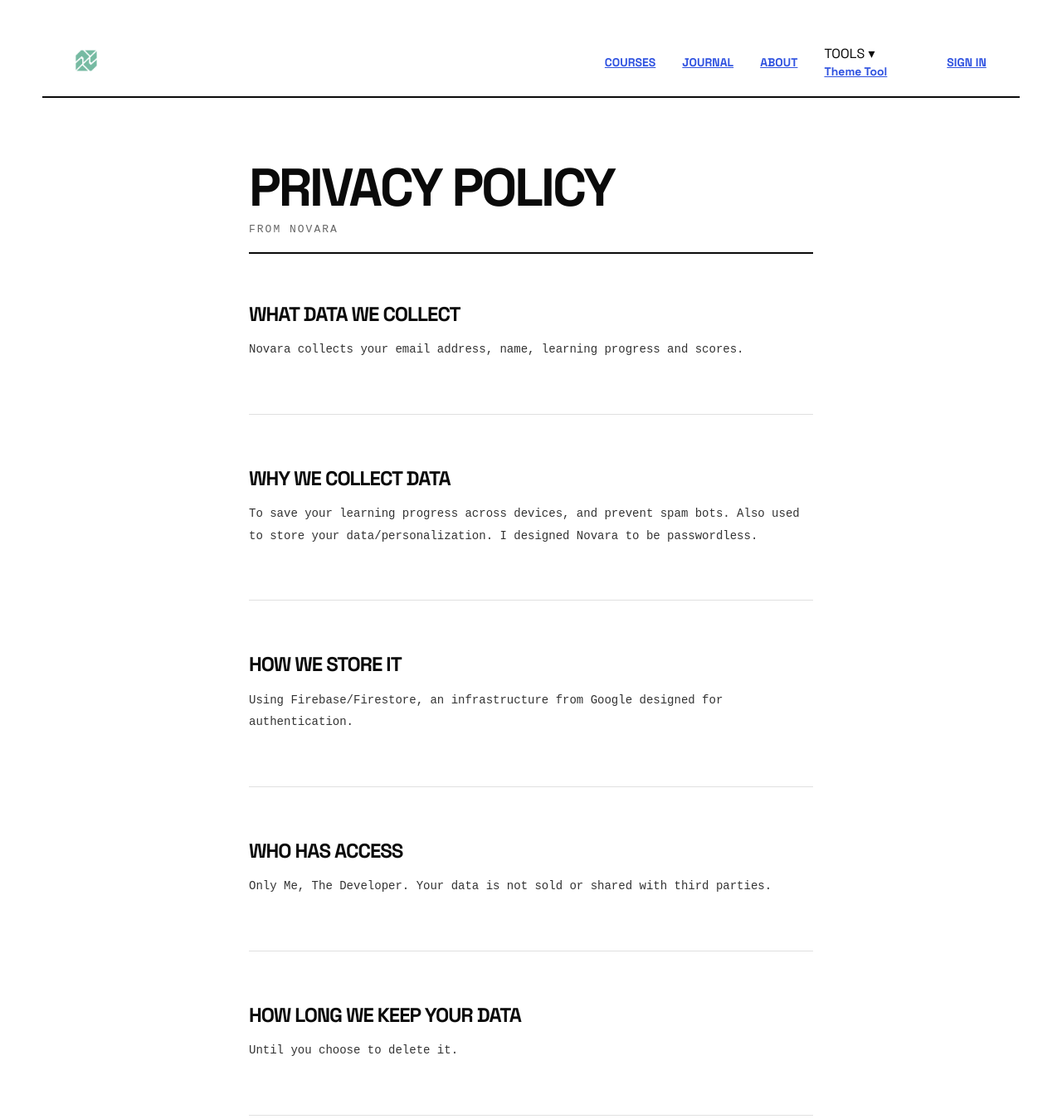
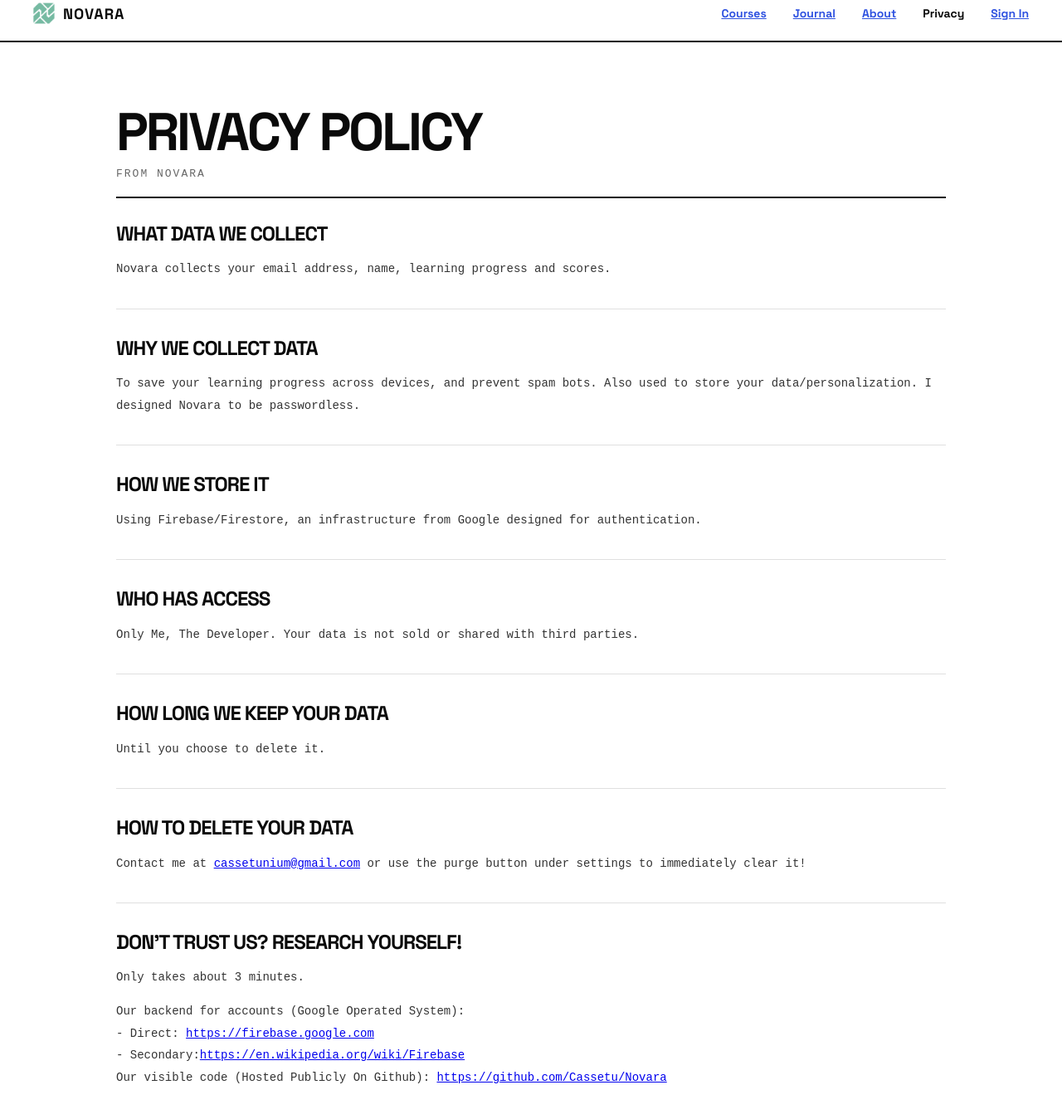
Before and after one commit to Cassetu/Novara, a plain HTML site: page html/privacy.html in a window 1280 px wide. Shown: the part 17-1366 px from the top of the page at 83% size. Drawn offline with Linux system fonts and the light colour scheme.

Commit message:
v1.04.58 | privacy update and about css update | 8-6-26

```diff
--- a/css/about.css
+++ b/css/about.css
@@ -4,9 +4,9 @@
     display: flex;
     flex-direction:column;
     align-items: center;
-    padding:8vh 4vw 10vh;
+    padding:8vh 0vw 10vh;
 }
-.about-col {width: 100%; max-width:640px;}
+.about-col {width: 100%; max-width:1000px;}
 .about-back {
     display: inline-block;
     font-family: monospace;
@@ -71,7 +71,7 @@
     width:100%;
     height: 620px;
     object-fit:cover;
-    object-position:center 70%;
+    object-position:center 80%;
     filter: grayscale(0.65) contrast(1.05);
 }
 .about-caption {
--- a/css/privacy.css
+++ b/css/privacy.css
@@ -4,16 +4,10 @@
     color: #0a0a0a;
     min-height: 100vh;
     font-family: 'Space Grotesk', system-ui, sans-serif;
-    padding: 4vw;
     box-sizing: border-box;
 }
-.privacy-logo-link {
-    text-decoration: none;
-    color: inherit;
-}
-.privacy-nav-signin { margin-left:40px; }
 .policy-body {
-    max-width:680px;
+    max-width:1000px;
     margin: 80px auto 0;
     padding-bottom: 120px;
 }
@@ -30,11 +24,11 @@
     font-family: monospace;
     color: #666;
     letter-spacing: 2px;
-    margin-bottom: 60px;
+    margin-bottom: 30px;
     border-bottom: 2px solid #0a0a0a;
     padding-bottom: 20px;
 }
-.section {margin-bottom: 64px; padding-bottom: 64px; border-bottom: 1px solid #e0e0e0;}
+.section {margin-bottom: 34px; padding-bottom: 34px; border-bottom: 1px solid #e0e0e0;}
 .section:last-child { border-bottom:none;}
 .section-title {
     font-size: 24px;
--- a/html/privacy.html
+++ b/html/privacy.html
@@ -12,22 +12,17 @@
 <body class="privacy-page">
 <div class="privacy-wrapper">
     <header class="landing-header">
-        <a href="../index.html" class="privacy-logo-link">
-            <img src="../assets/img/brand/favicon.png" alt="Novara Logo" class="landing-logo">
+        <a href="../index.html" class="landing-brand">
+            <img src="../assets/img/brand/favicon.png" alt="Novara" class="landing-logo">
+            <span class="landing-wordmark">NOVARA</span>
         </a>
         <nav class="landing-nav">
-            <a href="../index.html">COURSES</a>
-            <a href="https://github.com/Cassetu/Novara/commits" target="_blank">JOURNAL</a>
-            <a href="about.html">ABOUT</a>
-            <div class="landing-dropdown-wrap">
-                <span class="landing-nav-tools">TOOLS ▾</span>
-                <div class="landing-dropdown">
-                    <a href="../html/themeTool.html" target="_blank">Theme Tool</a>
-                </div>
-            </div>
-            <a href="../index.html" class="privacy-nav-signin">SIGN IN</a>
+            <a href="../index.html?view=courses">Courses</a>
+            <a href="https://github.com/Cassetu/Novara/commits" target="_blank">Journal</a>
+            <a href="about.html">About</a>
+            <span class="landing-nav-current">Privacy</span>
+            <a href="../index.html?view=signin" class="landing-nav-signin">Sign In</a>
         </nav>
-
     </header>
     <div class="policy-body">
         <h1 class="policy-heading">PRIVACY POLICY</h1>
@@ -86,6 +81,19 @@
                 </p>
             </div>
         </div>
+
+        <div class="section">
+            <h2 class="section-title">Don't Trust Us? Research yourself!</h2>
+            <div class="section-body">
+                <p>Only takes about 3 minutes.</p>
+                <p>
+                    Our backend for accounts (Google Operated System):<br>
+                    - Direct: <a href="https://firebase.google.com" target="_blank">https://firebase.google.com</a><br>
+                    - Secondary:<a href="https://en.wikipedia.org/wiki/Firebase" target="_blank">https://en.wikipedia.org/wiki/Firebase</a><br>
+                    Our visible code (Hosted Publicly On Github): <a href="https://github.com/Cassetu/Novara" target="_blank">https://github.com/Cassetu/Novara</a>
+                </p>
+            </div>
+        </div>
     </div>
 </div>
 </body>
```
